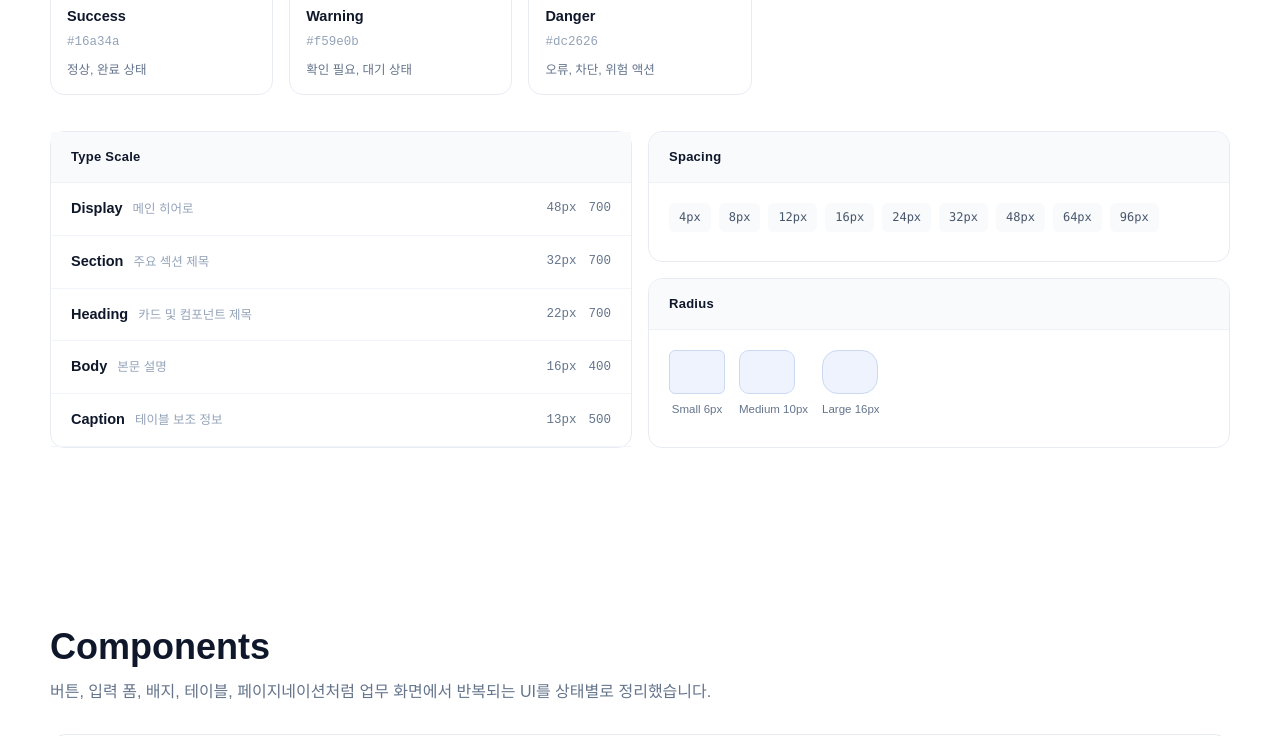
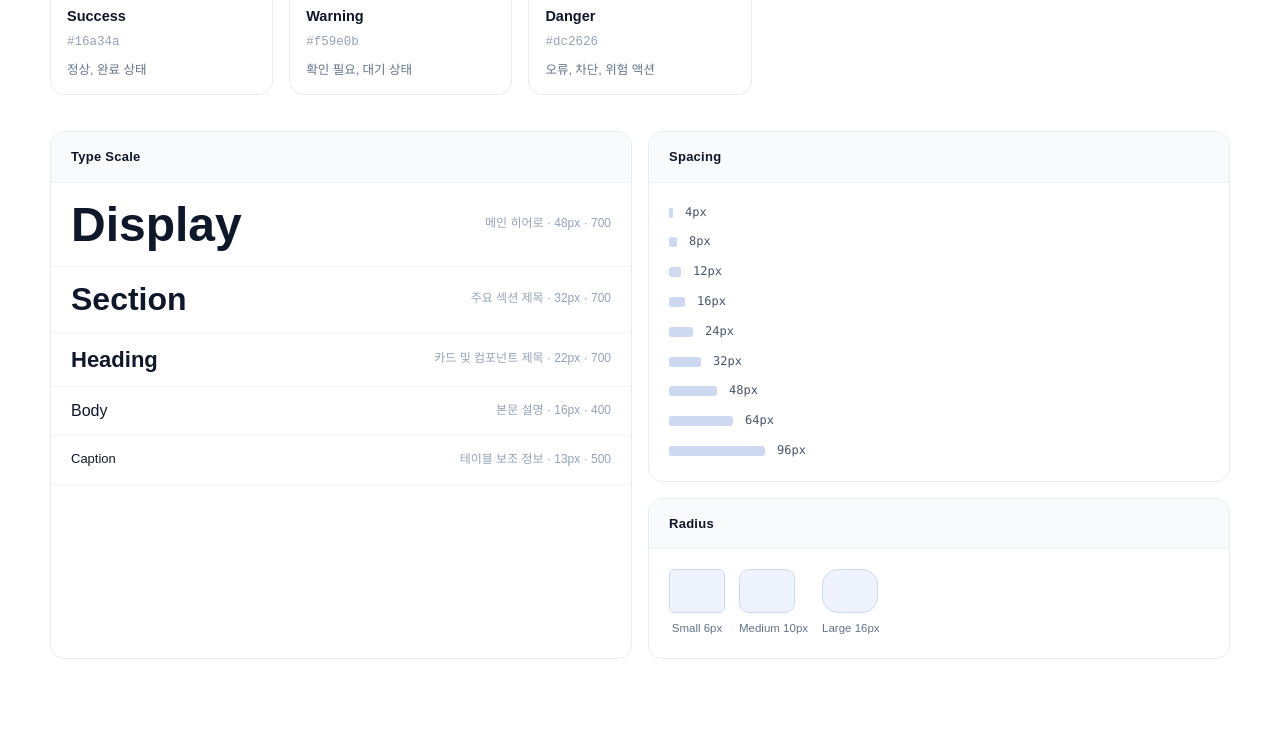
Before and after one commit to Rafdidas/about_me, a Next.js app: page /design-system in a window 1280 px wide. Shown: the part 820-1556 px from the top of the page. Built offline with nearby package versions, Linux system fonts and the light colour scheme; a web font is replaced by a local one.

Commit message:
style: 스타일 수정 진행

```diff
--- a/src/app/design-system/page.tsx
+++ b/src/app/design-system/page.tsx
@@ -55,12 +55,15 @@ export default function DesignSystemPage() {
             <div className="ds-detail-title">Type Scale</div>
             {typography.map((item) => (
               <div className="ds-token-row" key={item.name}>
-                <div className="ds-token-row__label">
-                  <strong>{item.name}</strong>
-                  <span>{item.usage}</span>
-                </div>
-                <code>{item.size}</code>
-                <code className="ds-token-row__weight">{item.weight}</code>
+                <span
+                  className="ds-token-row__specimen"
+                  style={{ fontSize: item.size, fontWeight: Number(item.weight) }}
+                >
+                  {item.name}
+                </span>
+                <span className="ds-token-row__meta">
+                  {item.usage} · {item.size} · {item.weight}
+                </span>
               </div>
             ))}
           </div>
@@ -69,9 +72,10 @@ export default function DesignSystemPage() {
               <div className="ds-detail-title">Spacing</div>
               <div className="ds-spacing-scale">
                 {spacing.map((value) => (
-                  <span className="ds-spacing-scale__chip" key={value}>
-                    {value}
-                  </span>
+                  <div className="ds-spacing-scale__item" key={value}>
+                    <span className="ds-spacing-scale__bar" style={{ width: value }} />
+                    <span className="ds-spacing-scale__value">{value}</span>
+                  </div>
                 ))}
               </div>
             </div>
--- a/src/styles/main.scss
+++ b/src/styles/main.scss
@@ -599,8 +599,9 @@
   gap: 6px;
   min-height: 25px;
   padding: 4px 11px;
-  border-radius: 999px;
+  border-radius: 12px;
   font-size: 12px;
+  line-height: 1;
 }
 
 .c-badge::before {
@@ -1228,6 +1229,10 @@
   gap: 16px;
 }
 
+.ds-type-scale {
+  overflow: hidden;
+}
+
 .ds-type-scale,
 .ds-inline-tokens > div,
 .ds-component,
@@ -1249,39 +1254,25 @@
 
 .ds-token-row {
   display: grid;
-  gap: 12px;
-  border-bottom: 1px solid var(--color-border);
-  grid-template-columns: 1fr auto auto;
+  gap: 16px;
+  border-bottom: 1px solid #f1f5f9;
+  grid-template-columns: minmax(0, 1fr) auto;
   align-items: center;
   padding: 14px 20px;
-  border-bottom-color: #f1f5f9;
 }
 
-.ds-token-row__label {
-  display: flex;
-  align-items: baseline;
-  gap: 10px;
-  min-width: 0;
+.ds-token-row__specimen {
+  color: var(--color-text);
+  line-height: 1.15;
+  overflow: hidden;
+  text-overflow: ellipsis;
+  white-space: nowrap;
 }
 
-.ds-token-row__label strong {
-  color: var(--color-text);
-  font-size: 14.5px;
-  font-weight: 700;
-}
-
-.ds-token-row span {
+.ds-token-row__meta {
   color: #94a3b8;
-  font-size: 12.5px;
-}
-
-.ds-token-row code {
-  color: var(--color-muted);
-  font-size: 12.5px;
-}
-
-.ds-token-row__weight {
-  color: #94a3b8;
+  font-size: 12px;
+  white-space: nowrap;
 }
 
 .ds-inline-tokens {
@@ -1293,19 +1284,28 @@
 }
 
 .ds-spacing-scale {
-  display: flex;
-  flex-wrap: wrap;
-  gap: 8px;
+  display: grid;
+  gap: 10px;
   padding: 20px;
 }
 
-.ds-spacing-scale__chip {
+.ds-spacing-scale__item {
+  display: flex;
+  align-items: center;
+  gap: 12px;
+}
+
+.ds-spacing-scale__bar {
+  height: 10px;
+  flex-shrink: 0;
+  border-radius: 3px;
+  background: #cdd9f0;
+}
+
+.ds-spacing-scale__value {
   color: #475569;
   font-family: ui-monospace, SFMono-Regular, Menlo, monospace;
   font-size: 12px;
-  background: var(--color-surface-muted);
-  padding: 5px 10px;
-  border-radius: var(--radius-sm);
 }
 
 .ds-radius-scale {
```
